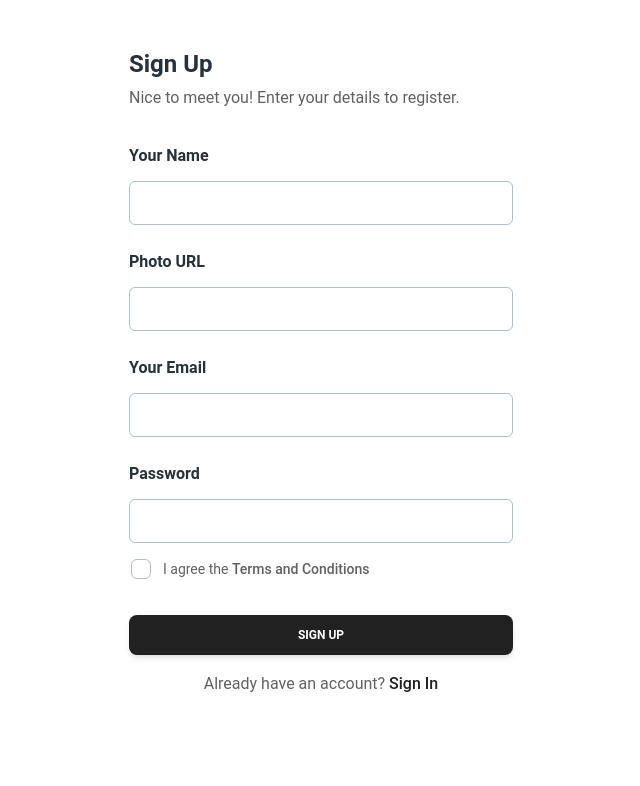
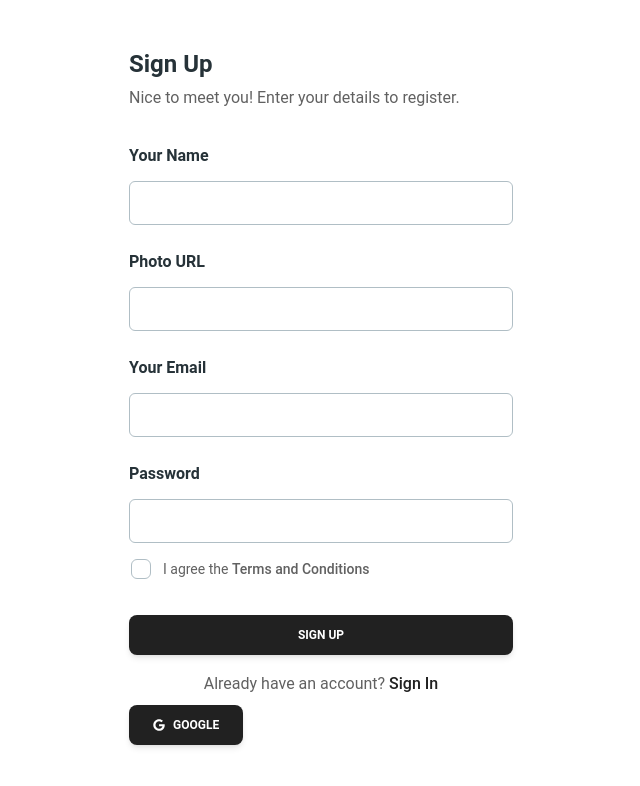
Before and after one commit to abubakar1010/cafeteria_management_client, a React (Vite) app: page /register in a window 1280 px wide. Shown: the top 786 px of the page, without its empty margins (319-959 px from the left). Built offline with nearby package versions, Linux system fonts and the light colour scheme; no server answers.

Commit message:
finished implementation google login functionality

```diff
--- /dev/null
+++ b/src/Components/SocialLoign/GoogleLogin.jsx
@@ -0,0 +1,40 @@
+import { Button } from "@material-tailwind/react";
+import { FaGoogle } from "react-icons/fa6";
+import useAuth from "../../Hooks/UseAuth/useAuth";
+import useAxiosPublic from "../../Hooks/useAxiosPublic/useAxiosPublic";
+import { useNavigate } from "react-router-dom";
+
+
+const GoogleLogin = () => {
+
+    const {googleLogin} = useAuth()
+    const axiosPublic =  useAxiosPublic()
+    const navigate = useNavigate()
+
+    const handleGoogleLogin = () => {
+        googleLogin()
+        .then( res => {
+            console.log(res);
+            const userInfo = { email: res.user?.email, name: res.user?.displayName}
+            axiosPublic.post("/users", userInfo)
+            .then( (res) => {
+                console.log(res);
+                navigate('/')
+            })
+        })
+        .catch( error => {
+            console.log(error);
+
+        })
+    }
+    return (
+        <div>
+            <Button onClick={handleGoogleLogin} className=" flex gap-2 justify-center items-center">
+                <FaGoogle />
+                Google
+            </Button>
+        </div>
+    );
+};
+
+export default GoogleLogin;
--- /dev/null
+++ b/src/Hooks/useAxiosPublic/useAxiosPublic.jsx
@@ -0,0 +1,11 @@
+import axios from "axios";
+
+const axiosPublic = axios.create({
+    baseURL: 'http://localhost:5000'
+})
+
+const useAxiosPublic = () => {
+    return axiosPublic
+};
+
+export default useAxiosPublic;
--- a/src/Pages/Login/Login.jsx
+++ b/src/Pages/Login/Login.jsx
@@ -49,13 +49,13 @@ const Login = () => {
 
     })
     .catch(() => {
+      setIsDisabled(true)
       Swal.fire({
         icon: "error",
         title: "Oops...",
         text: "Log in failed. Something went wrong! ",
         footer: 'please try again'
       });
-
     })
 
   };
--- a/src/Pages/Registration/Registration.jsx
+++ b/src/Pages/Registration/Registration.jsx
@@ -11,11 +11,14 @@ import { AuthContext } from "../../Provider/AuthProvider";
 import { Link, useLocation, useNavigate } from "react-router-dom";
 import { useForm } from "react-hook-form";
 import Swal from "sweetalert2";
+import useAxiosPublic from "../../Hooks/useAxiosPublic/useAxiosPublic";
+import GoogleLogin from "../../Components/SocialLoign/GoogleLogin";
 
 const Registration = () => {
 
   const navigate = useNavigate()
   const location = useLocation()
+  const axiosPublic = useAxiosPublic()
 
   const {createUser, updateUser} = useContext(AuthContext)
 
@@ -32,6 +35,12 @@ const Registration = () => {
 
       updateUser(name, imgURL)
       .then( () => {
+
+        const userInfo = {name, email }
+
+        axiosPublic.post('/users',userInfo)
+        .then( () => {
+
             Swal.fire({
               title: "Register!",
               text: "You are successfully Registered!",
@@ -39,6 +48,8 @@ const Registration = () => {
             });
 
             navigate( location?.state? location.state : '/')
+
+        })
 
       })
       .catch( () => {
@@ -211,6 +222,7 @@ const Registration = () => {
             </Link>
           </Typography>
         </form>
+        <GoogleLogin />
       </Card>
 
             </div>
--- a/src/Provider/AuthProvider.jsx
+++ b/src/Provider/AuthProvider.jsx
@@ -1,7 +1,9 @@
 import {
   createUserWithEmailAndPassword,
+  GoogleAuthProvider,
   onAuthStateChanged,
   signInWithEmailAndPassword,
+  signInWithPopup,
   signOut,
   updateProfile,
 } from "firebase/auth";
@@ -14,6 +16,7 @@ export const AuthContext = createContext();
 const AuthProvider = ({ children }) => {
   const [user, setUser] = useState(null);
   const [isLoading, setIsLoading] = useState(true);
+  const googleProvider = new GoogleAuthProvider()
 
   const createUser = (email, password) => {
     setIsLoading(true);
@@ -24,6 +27,10 @@ const AuthProvider = ({ children }) => {
     setIsLoading(true);
     return signInWithEmailAndPassword(auth, email, password);
   };
+
+  const googleLogin = () => {
+    return signInWithPopup(auth, googleProvider)
+  }
 
   const logout = () => {
     setIsLoading(true);
@@ -56,7 +63,8 @@ const AuthProvider = ({ children }) => {
     login,
     createUser,
     logout,
-    updateUser
+    updateUser,
+    googleLogin
   };
   return (
     <AuthContext.Provider value={userInfo}>{children}</AuthContext.Provider>
--- a/src/Routes/Routes.jsx
+++ b/src/Routes/Routes.jsx
@@ -44,7 +44,7 @@ const router = createBrowserRouter([
       children:[
         {
           path: 'cart',
-          element: <Cart />
+          element: <PrivateRoute><Cart /></PrivateRoute>
         }
       ]
     }
```
Lines whose indentation alone changed are shown as unchanged.
